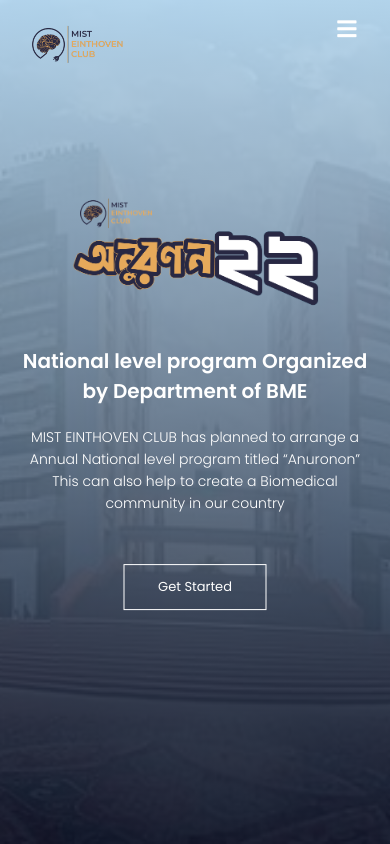
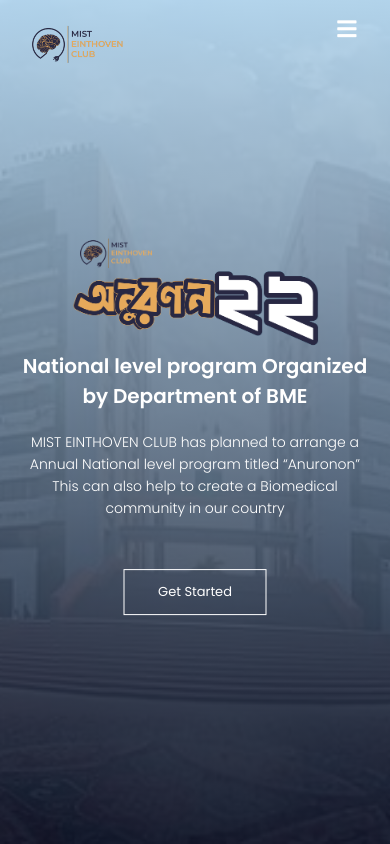
Before and after one commit to samarium224/Anuronon, a plain HTML site: page index.html in a window 390 px wide. Shown: the top 844 px of the page. Drawn offline with Linux system fonts and the light colour scheme; a script that the page names is missing.

Commit message:
Update style.css

```diff
--- a/CSS/style.css
+++ b/CSS/style.css
@@ -600,6 +600,14 @@ footer hr{
   .imgheading{
   width: 250px;
   height: 250px;
+  margin-top: 10px;
+  z-index: 5;
+  }
+  .text-box{
+  margin-top: -10%;
+  }
+  .headingtunu{
+  margin-top: -20%;
   }
 }
 
```
